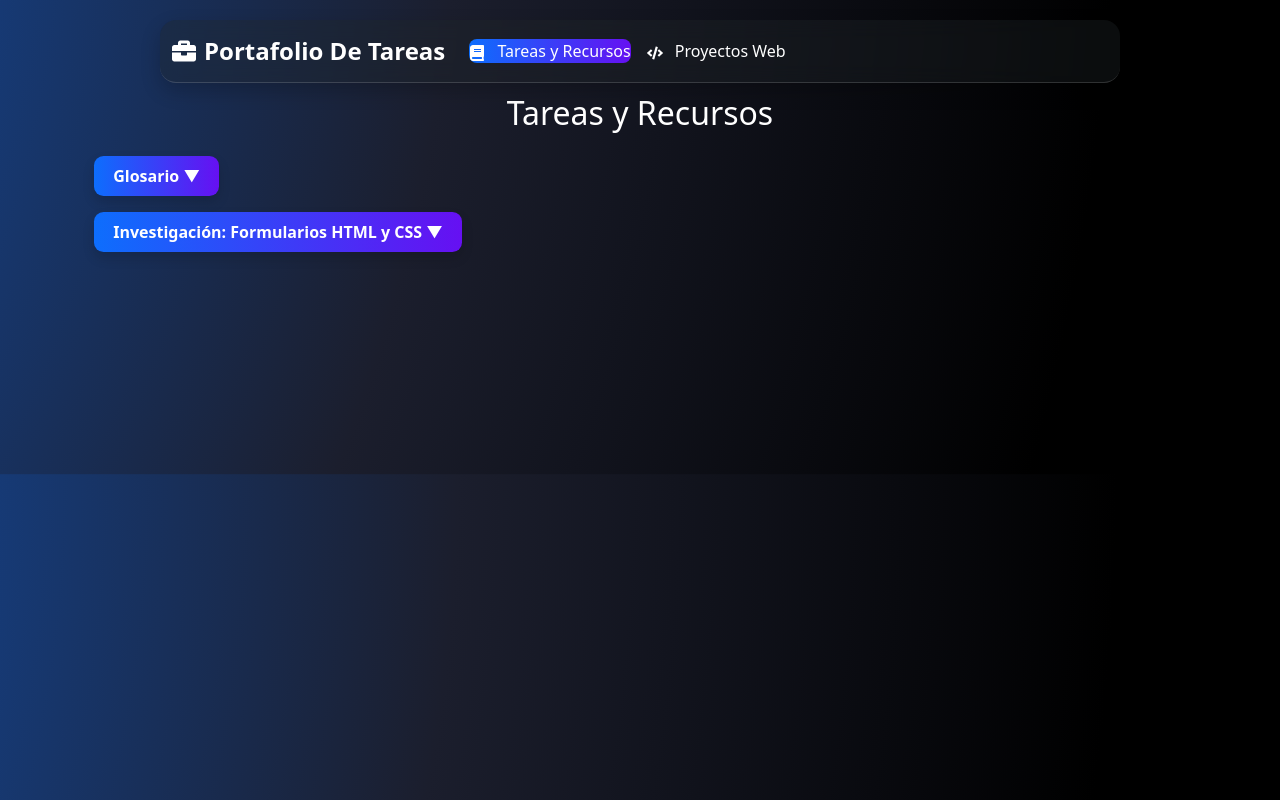
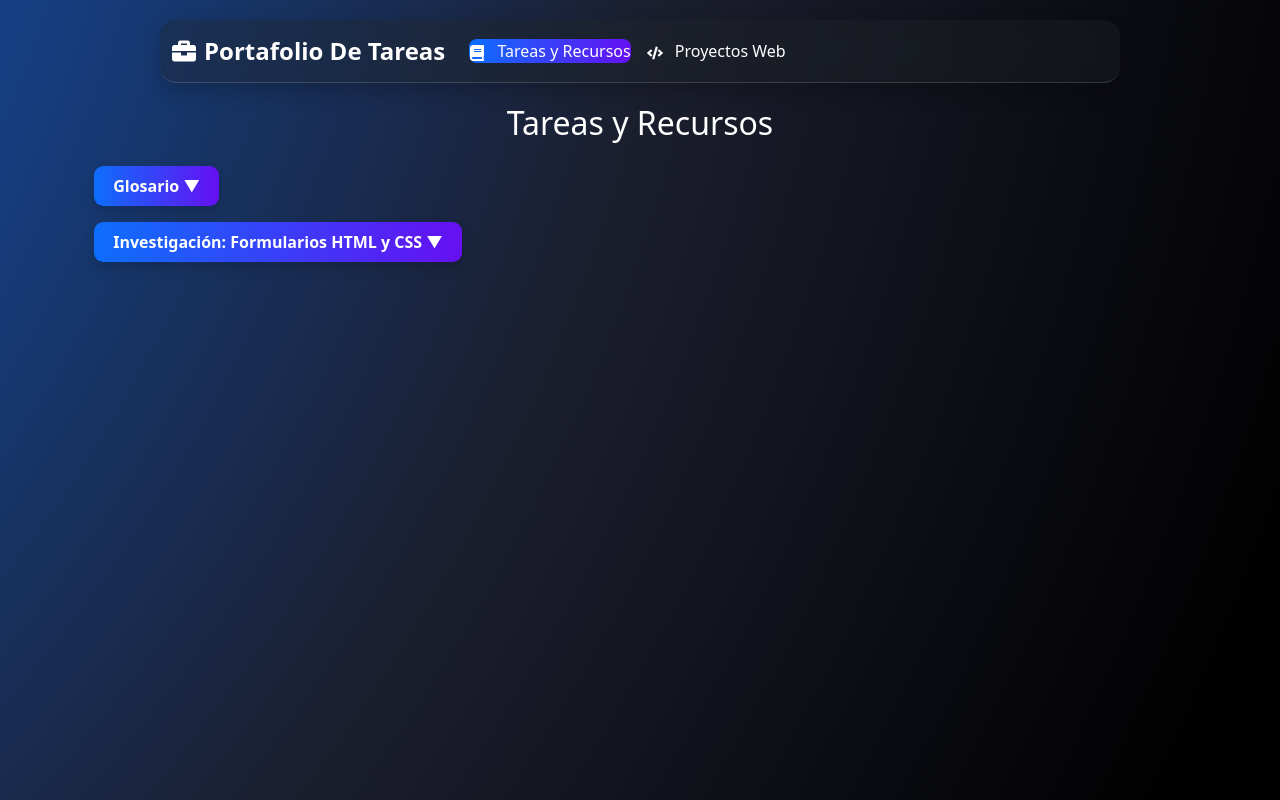
Before and after one commit to BJCorado/portafolio-tareas-desarrollo-web, a React (Create React App) app: page /tareas in a window 1280 px wide. Built offline with nearby package versions, Linux system fonts and the light colour scheme.

Commit message:
se envolvio el contenido en un solo contenedor

```diff
--- a/src/App.css
+++ b/src/App.css
@@ -2,11 +2,25 @@ body {
   margin: 0;
   padding: 0;
   font-family: 'Segoe UI', sans-serif;
+  color: white;
+  background: none; /* ← esto es importante */
+}
+
+.app-wrapper {
+  min-height: 100vh;
   background: radial-gradient(circle at top left, #0d6efd 15%, #1b1e2d 65%, #000 90%);
   background-size: 200% 200%;
   animation: fondoAnimado 10s ease-in-out infinite;
-  color: white; /* Mejora contraste del texto */
+  overflow-x: hidden;
+  display: flex;
+  flex-direction: column;
 }
+
+.main-content {
+  padding-top: 80px !important; /*valor para despegar del navbar */
+  flex: 1; /* permite crecer dentro de flex layout */
+}
+
 
 @keyframes fondoAnimado {
   0% {
@@ -22,11 +36,6 @@ body {
 
 h2 {
   color: white !important;
-}
-
-
-.main-content {
-  padding-top: 70px !important; /* Ajusta según la altura real del navbar */
 }
 
 .project-card {
--- a/src/App.js
+++ b/src/App.js
@@ -10,6 +10,7 @@ import Projects from './pages/projects';
 
 function App() {
   return (
+     <div className="app-wrapper"> {/*CONTENEDOR QUE ENVUELVE TODO */}
     <Router>
       {/* Menú fijo y moderno */}
 <Navbar className="floating-navbar" expand="lg">
@@ -40,6 +41,7 @@ function App() {
         </Routes>
       </div>
     </Router>
+    </div>
   );
 }
 
```
